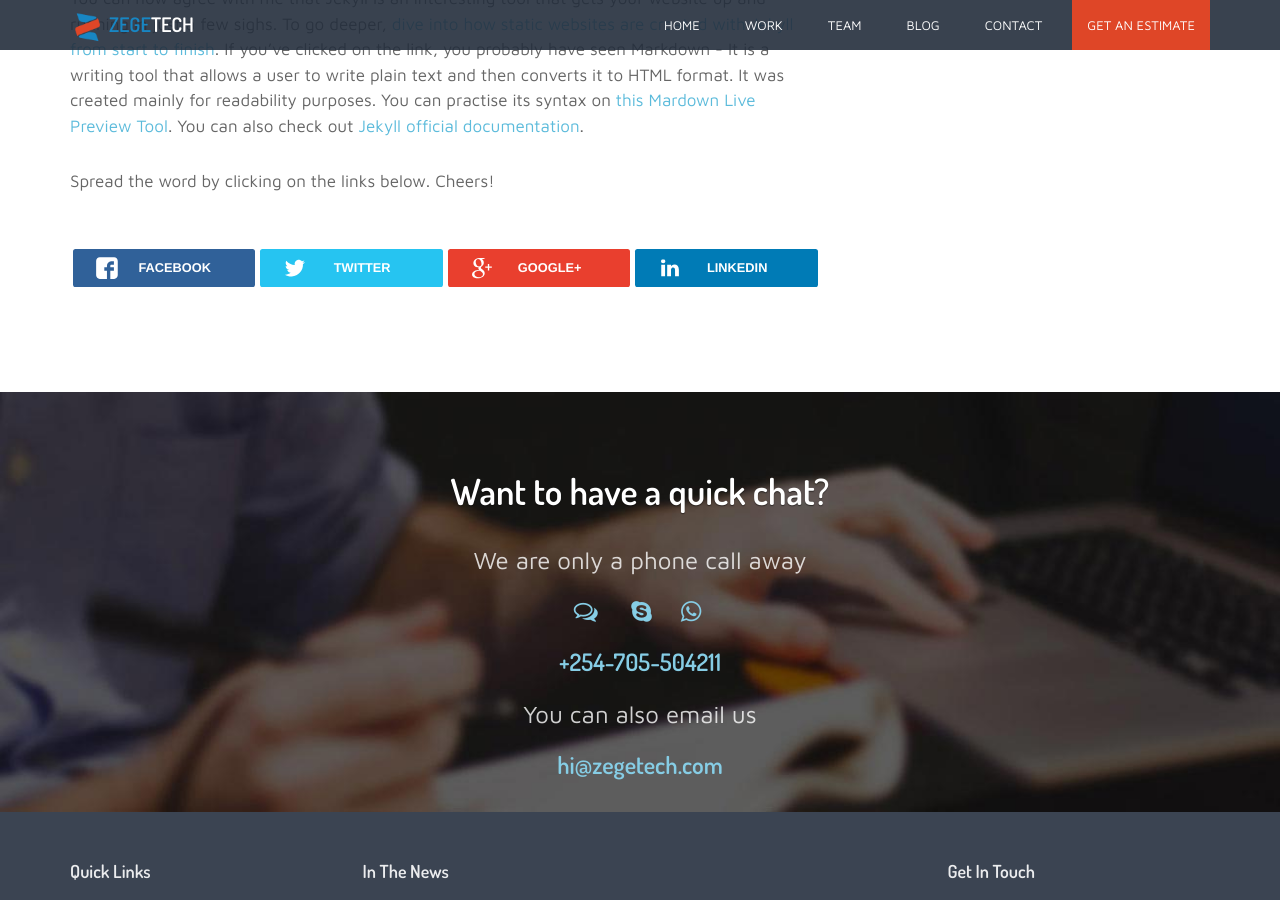
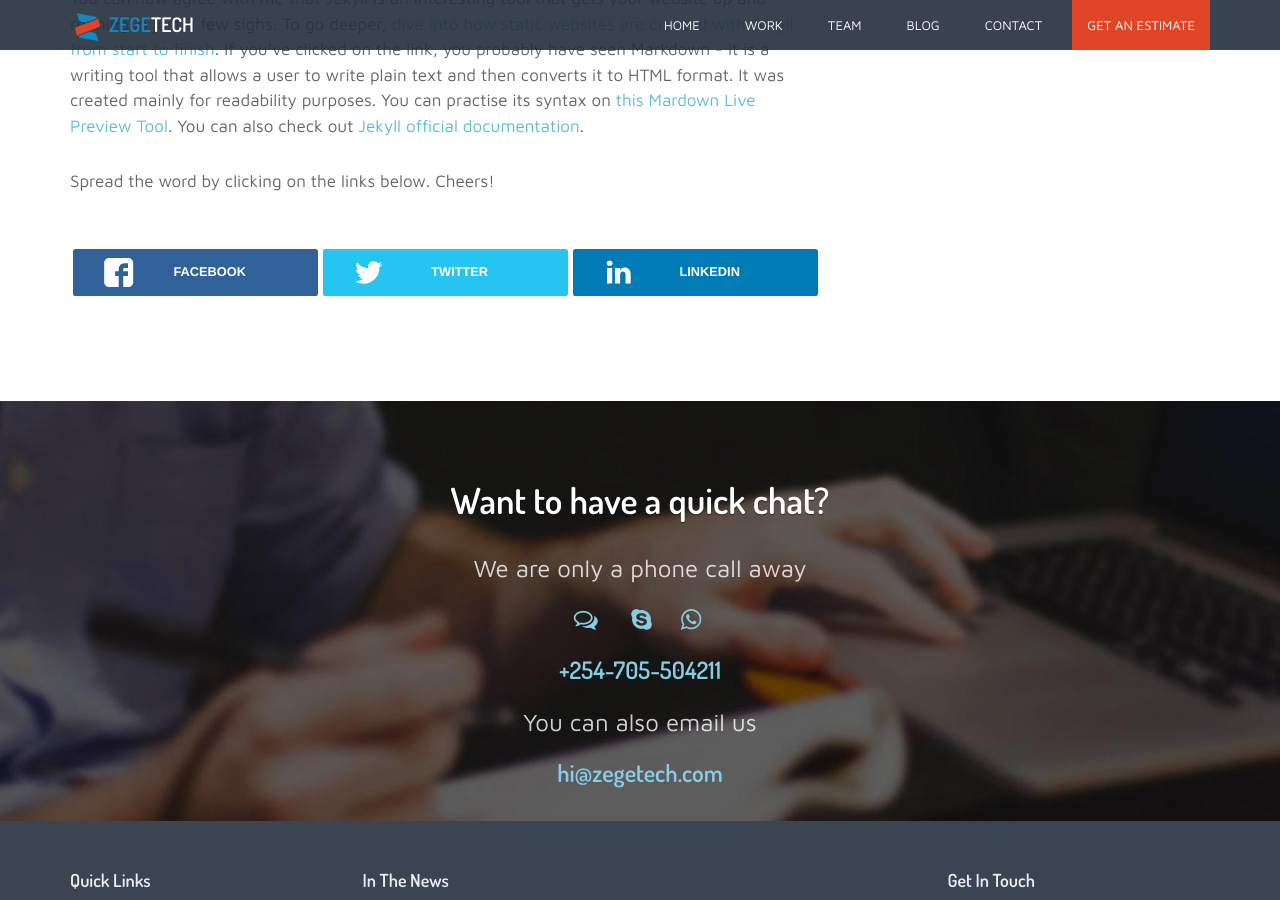
Before and after one commit to zegetech/zegetech.github.io, a Jekyll site: the page built from _posts/2018-11-15-setting-jekyll-environment.md, in a window 1280 px wide and 900 px high, scrolled down 5356 px. Built offline with Jekyll 4.4.1, drawn with Linux system fonts in a browser that asks for light colours.

Commit message:
use correct post url on social sharing buttons (#41)
* use correct post url on social sharing buttons

* remove g+ share button

```diff
--- a/_layouts/blog.html
+++ b/_layouts/blog.html
@@ -38,7 +38,8 @@
                     <div class="content">
                         {{ page.content }}
                     </div>
-                    <!--//Soical media buttons: https://github.com/kni-labs/rrssb (More examples) -->
+                    <!--//Social media buttons: https://github.com/kni-labs/rrssb (More examples) -->
+                    {% capture url %}{{ page.url | absolute_url }}{% endcapture %}
                     <div class="share-container">
                         <span class="label">share this:</span>
                         <!-- Buttons start here. Copy this ul to your document. -->
@@ -46,7 +47,7 @@
                             <li class="rrssb-facebook">
                                 <!-- Replace with your URL. For best results, make sure you page has the proper FB Open Graph tags in header:
                                 https://developers.facebook.com/docs/opengraph/howtos/maximizing-distribution-media-content/ -->
-                                <a href="https://www.facebook.com/sharer/sharer.php?u=http://zegetech.com{{page.url}}" class="popup">
+                                <a href="https://www.facebook.com/sharer/sharer.php?u={{url}}" class="popup">
                                     <span class="rrssb-icon">
                                         <svg version="1.1" id="Layer_1" xmlns="http://www.w3.org/2000/svg" xmlns:xlink="http://www.w3.org/1999/xlink" x="0px" y="0px" width="28px" height="28px" viewBox="0 0 28 28" enable-background="new 0 0 28 28" xml:space="preserve">
                                             <path d="M27.825,4.783c0-2.427-2.182-4.608-4.608-4.608H4.783c-2.422,0-4.608,2.182-4.608,4.608v18.434
@@ -59,7 +60,7 @@
                             </li>
                             <li class="rrssb-twitter">
                                 <!-- Replace href with your Meta and URL information  -->
-                                <a href="https://twitter.com/intent/tweet?text={{page.title}} http://zegetech.com{{page.url}}" class="popup">
+                                <a href="https://twitter.com/intent/tweet?text={{page.title}} {{url}}" class="popup">
                                     <span class="rrssb-icon">
                                         <svg version="1.1" id="Layer_1" xmlns="http://www.w3.org/2000/svg" xmlns:xlink="http://www.w3.org/1999/xlink" x="0px" y="0px"
                                              width="28px" height="28px" viewBox="0 0 28 28" enable-background="new 0 0 28 28" xml:space="preserve">
@@ -74,35 +75,9 @@
                                     <span class="rrssb-text">twitter</span>
                                 </a>
                             </li>
-                            <li class="rrssb-googleplus">
-                                <!-- Replace href with your meta and URL information.  -->
-                                <a href="https://plus.google.com/share?url=http://zegetech.com&text={{page.title}} http://zegetech.com{{page.url}}" class="popup">
-                                    <span class="rrssb-icon">
-                                        <svg version="1.1" id="Layer_1" xmlns="http://www.w3.org/2000/svg" xmlns:xlink="http://www.w3.org/1999/xlink" x="0px" y="0px" width="28px" height="28px" viewBox="0 0 28 28" enable-background="new 0 0 28 28" xml:space="preserve">
-                                            <g>
-                                                <g>
-                                                    <path d="M14.703,15.854l-1.219-0.948c-0.372-0.308-0.88-0.715-0.88-1.459c0-0.748,0.508-1.223,0.95-1.663
-                                                        c1.42-1.119,2.839-2.309,2.839-4.817c0-2.58-1.621-3.937-2.399-4.581h2.097l2.202-1.383h-6.67c-1.83,0-4.467,0.433-6.398,2.027
-                                                        C3.768,4.287,3.059,6.018,3.059,7.576c0,2.634,2.022,5.328,5.604,5.328c0.339,0,0.71-0.033,1.083-0.068
-                                                        c-0.167,0.408-0.336,0.748-0.336,1.324c0,1.04,0.551,1.685,1.011,2.297c-1.524,0.104-4.37,0.273-6.467,1.562
-                                                        c-1.998,1.188-2.605,2.916-2.605,4.137c0,2.512,2.358,4.84,7.289,4.84c5.822,0,8.904-3.223,8.904-6.41
-                                                        c0.008-2.327-1.359-3.489-2.829-4.731H14.703z M10.269,11.951c-2.912,0-4.231-3.765-4.231-6.037c0-0.884,0.168-1.797,0.744-2.511
-                                                        c0.543-0.679,1.489-1.12,2.372-1.12c2.807,0,4.256,3.798,4.256,6.242c0,0.612-0.067,1.694-0.845,2.478
-                                                        c-0.537,0.55-1.438,0.948-2.295,0.951V11.951z M10.302,25.609c-3.621,0-5.957-1.732-5.957-4.142c0-2.408,2.165-3.223,2.911-3.492
-                                                        c1.421-0.479,3.25-0.545,3.555-0.545c0.338,0,0.52,0,0.766,0.034c2.574,1.838,3.706,2.757,3.706,4.479
-                                                        c-0.002,2.073-1.736,3.665-4.982,3.649L10.302,25.609z"/>
-                                                    <polygon points="23.254,11.89 23.254,8.521 21.569,8.521 21.569,11.89 18.202,11.89 18.202,13.604 21.569,13.604 21.569,17.004
-                                                        23.254,17.004 23.254,13.604 26.653,13.604 26.653,11.89      "/>
-                                                </g>
-                                            </g>
-                                        </svg>
-                                    </span>
-                                    <span class="rrssb-text">google+</span>
-                                </a>
-                            </li>
                             <li class="rrssb-linkedin">
                                 <!-- Replace href with your meta and URL information -->
-                                <a href="http://www.linkedin.com/shareArticle?mini=true&url=http://zegetech.com&title={{page.title}}&text={{page.title}} http://zegetech.com{{page.url}}" class="popup">
+                                <a href="http://www.linkedin.com/shareArticle?mini=true&url={{url}}&title={{page.title}}&text={{page.title}} {{url}}" class="popup">
                                     <span class="rrssb-icon">
                                         <svg version="1.1" id="Layer_1" xmlns="http://www.w3.org/2000/svg" xmlns:xlink="http://www.w3.org/1999/xlink" x="0px" y="0px" width="28px" height="28px" viewBox="0 0 28 28" enable-background="new 0 0 28 28" xml:space="preserve">
                                             <path d="M25.424,15.887v8.447h-4.896v-7.882c0-1.979-0.709-3.331-2.48-3.331c-1.354,0-2.158,0.911-2.514,1.803
```
